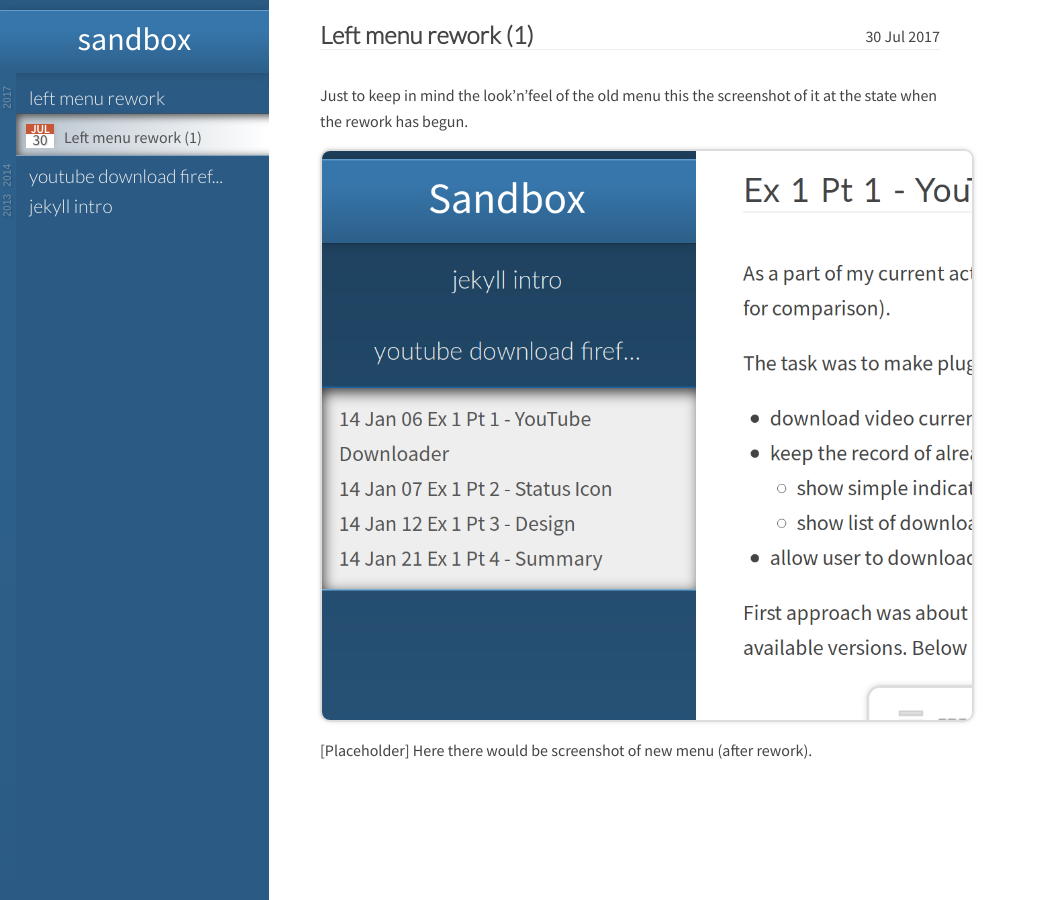
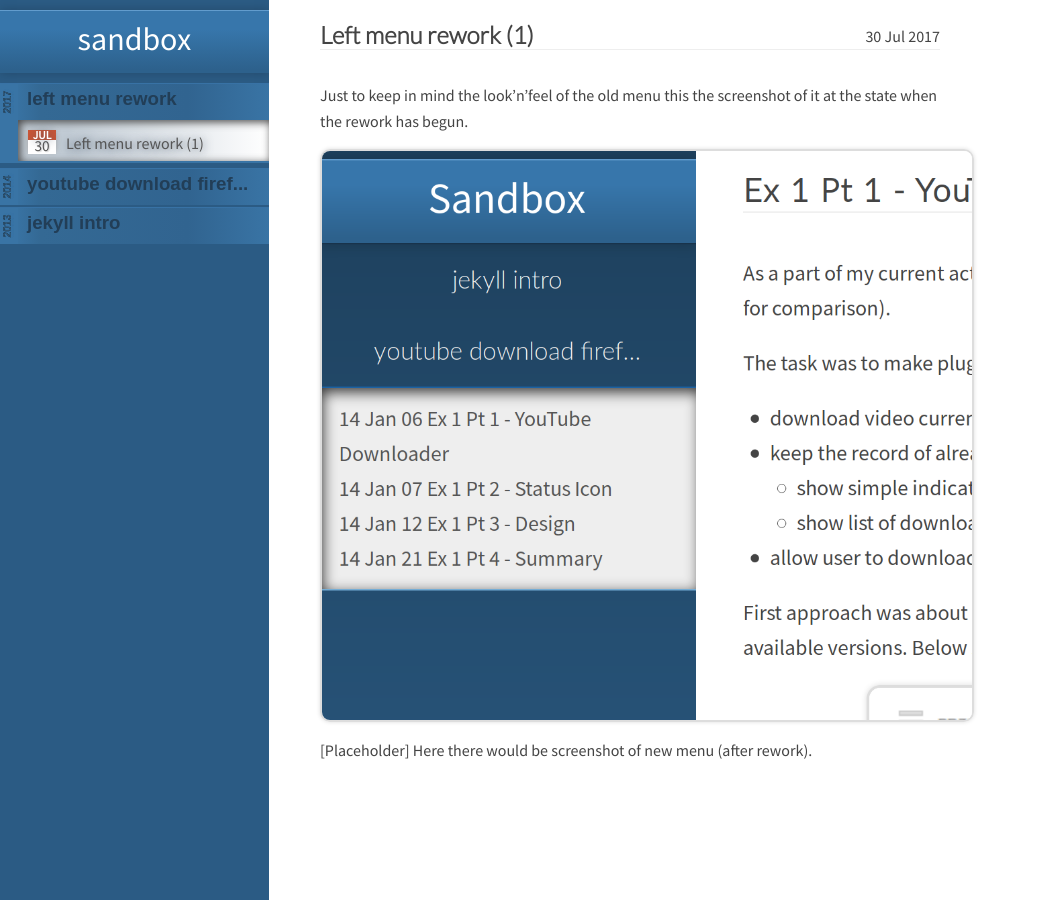
Before and after one commit to urobor/urobor.github.io, a Jekyll site: the page built from _posts/2017-07-30-oldmenu.markdown, in a window 1280 px wide. Shown: the whole page, without its empty margins (0-1038 px from the left). Built offline with Jekyll 4.4.1, drawn with Linux system fonts in a browser that asks for light colours.

Commit message:
shape of menu almost done

```diff
--- a/_layouts/main.html
+++ b/_layouts/main.html
@@ -12,7 +12,6 @@
               <a href='/index.html'> sandbox </a>
             </h1>
             <div>
-                <div id="yearholder"></div>
 {% capture dates_with_tags_string %}
     {% for tag in site.tags %}
         {% assign tagname = tag[0] | strip %}
--- a/css/skeleton.css
+++ b/css/skeleton.css
@@ -13,25 +13,26 @@ a {
 
 .group-button a {
     background: transparent;
-    color: #eee;
-    font-family: Lato;
-margin-left: 5px;
+color: #223e57;
+font-family: Arial;
+font-weight: 900;
 }
 
 .group-links a, .group-links{
     background: transparent;
     color: #555;
+text-shadow: 1px 1px 10px #456;
 }
 
 .group-links {
     background-image: linear-gradient(to right, #c2ccd5 20%, #fff 100%);
-    box-shadow: 18px 2px 8px 0px #444 inset;
-border-bottom: solid #83A3BF 1px;
-border-top: solid #3e5265 1px;
+    box-shadow: 2px 2px 8px 0px #444 inset;
+border-bottom: solid #3974a5 2px;
     text-align: left;
 padding: 10px 0px 5px 0px;
     list-style-type: none;
 margin-bottom: 5px;
+border-left: #3974a5 18px solid;
 }
 
 a:hover {
@@ -163,14 +164,16 @@ display: block;
 float: left;
 transform: rotate(270deg);
 padding: 0px 4px;
+margin-top: 9px;
 font-weight: 900;
-color: #5f83a1;
+color: rgb(48, 86, 117);
 font-size: 0.55em;
-margin-top: 6px;
-margin-left: -24px;
-width: 24px;
-text-shadow: -1px 1px 2px #234B6F;
+width: 28px;
+height: 18px;
+text-shadow: 1px 2px 1px #3873a5, 0px 0px 0px #000, 1px 2px 1px #3873a5;
 font-family: Arial;
+background: #3974a5;
+margin-left: -9px;
 }
 
 #yearholder {
@@ -203,6 +206,10 @@ h2 {
 
 div.side h3 {
     text-align: left;
+background-image: linear-gradient(to right, #3974a5 0%, #3974a5 5%, #346994 15%, #316490 70%, #3974a5 100%);
+margin-top: 2px;
+height: 36px;
+border-top: #3872a5 1px solid;
 }
 
 p.meta {
```
